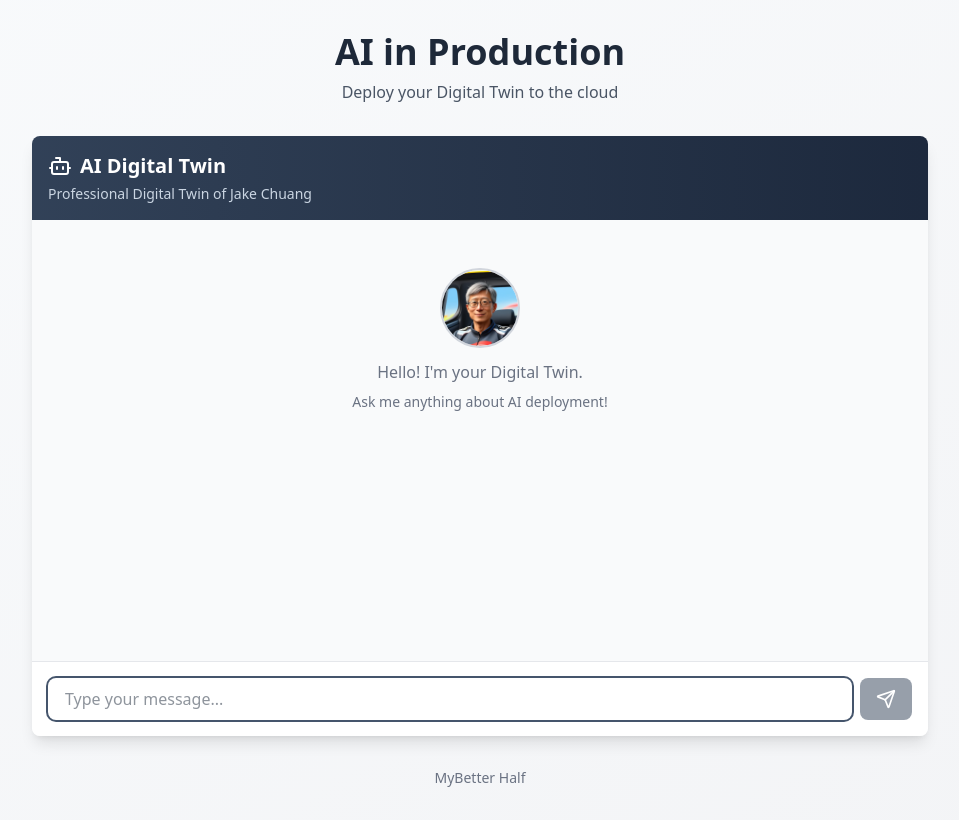
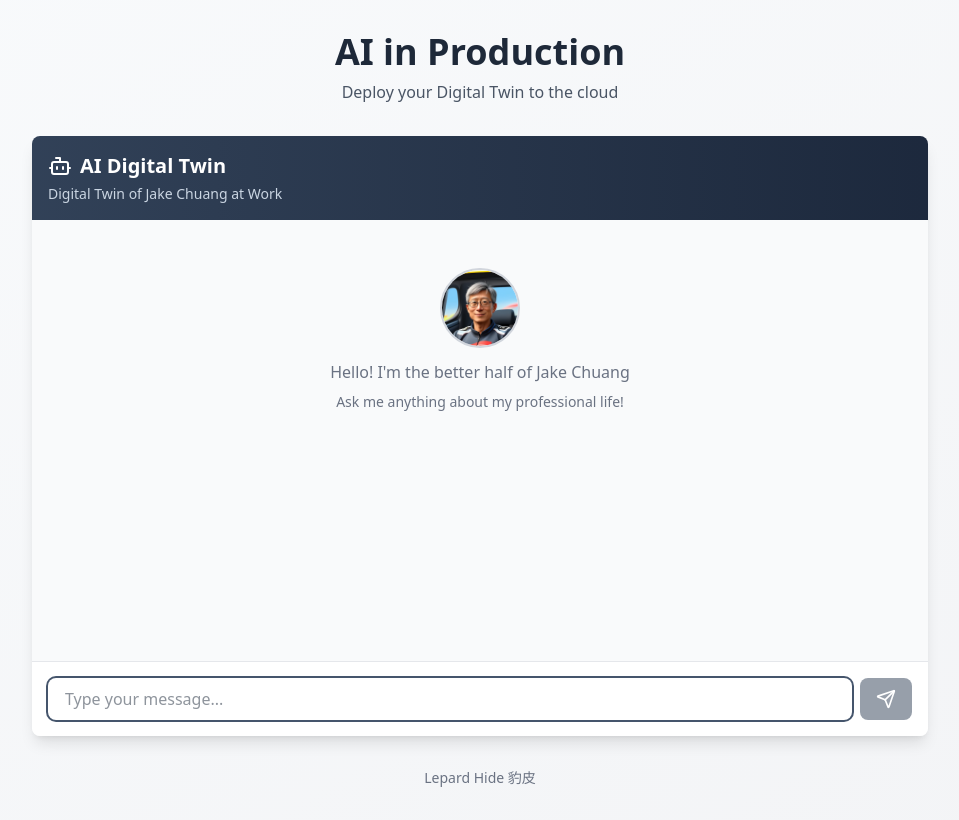
Before and after one commit to jcsaratoga/leopard-hide, a Next.js app in the folder frontend/: page / in a window 1280 px wide. Shown: the whole page, without its empty margins (160-1119 px from the left). Built offline with nearby package versions, Linux system fonts and the light colour scheme.

Commit message:
Adjust start screen wording

```diff
--- a/frontend/app/page.tsx
+++ b/frontend/app/page.tsx
@@ -17,7 +17,7 @@ export default function Home() {
           </div>
 
           <footer className="mt-8 text-center text-sm text-gray-500">
-            <p>MyBetter Half</p>
+            <p>Lepard Hide 豹皮</p>
           </footer>
         </div>
       </div>
--- a/frontend/components/twin.tsx
+++ b/frontend/components/twin.tsx
@@ -110,7 +110,7 @@ export default function Twin() {
                     <Bot className="w-6 h-6" />
                     AI Digital Twin
                 </h2>
-                <p className="text-sm text-slate-300 mt-1">Professional Digital Twin of Jake Chuang</p>
+                <p className="text-sm text-slate-300 mt-1">Digital Twin of Jake Chuang at Work</p>
             </div>
 
             {/* Messages */}
@@ -126,8 +126,8 @@ export default function Twin() {
                         ) : (
                             <Bot className="w-12 h-12 mx-auto mb-3 text-gray-400" />
                         )}
-                        <p>Hello! I&apos;m your Digital Twin.</p>
-                        <p className="text-sm mt-2">Ask me anything about AI deployment!</p>
+                        <p>Hello! I&apos;m the better half of Jake Chuang</p>
+                        <p className="text-sm mt-2">Ask me anything about my professional life!</p>
                     </div>
                 )}
 
```
